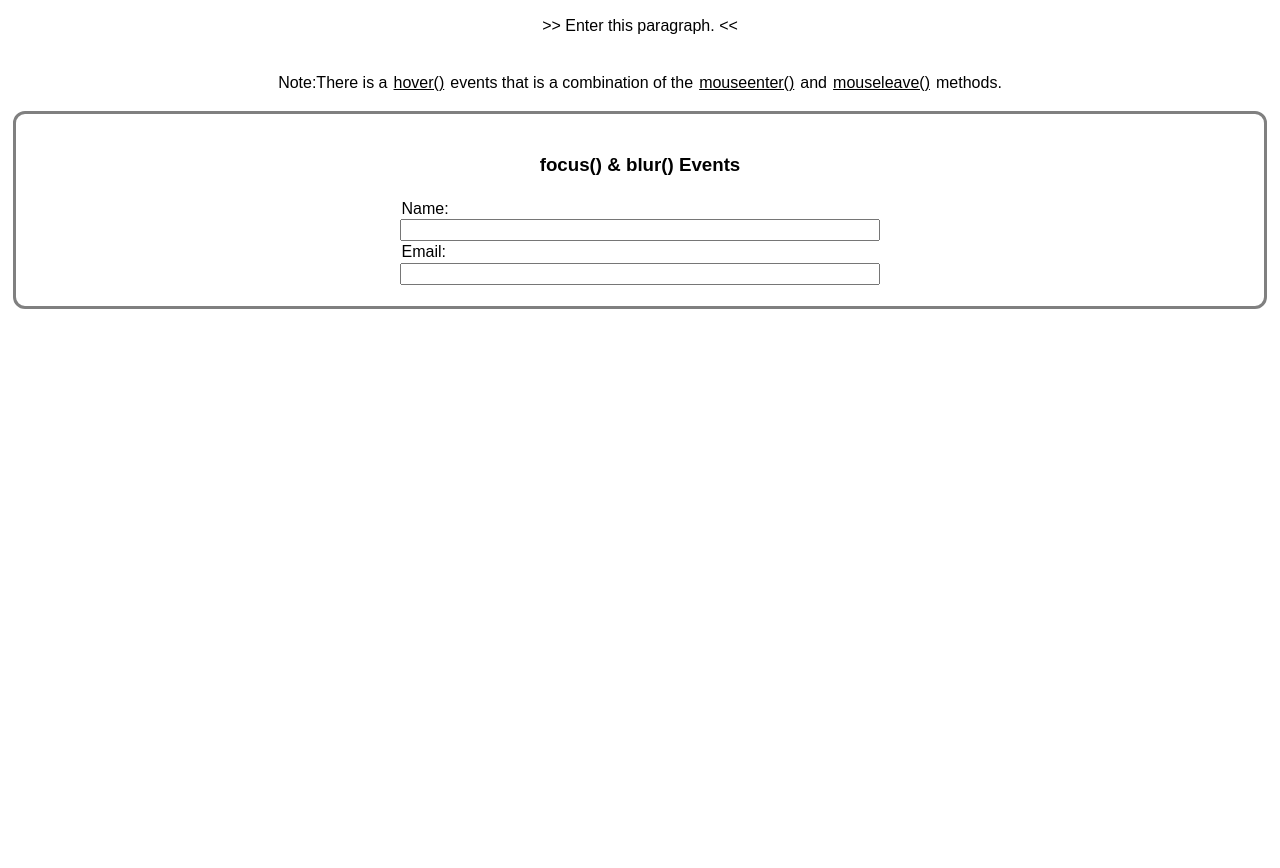
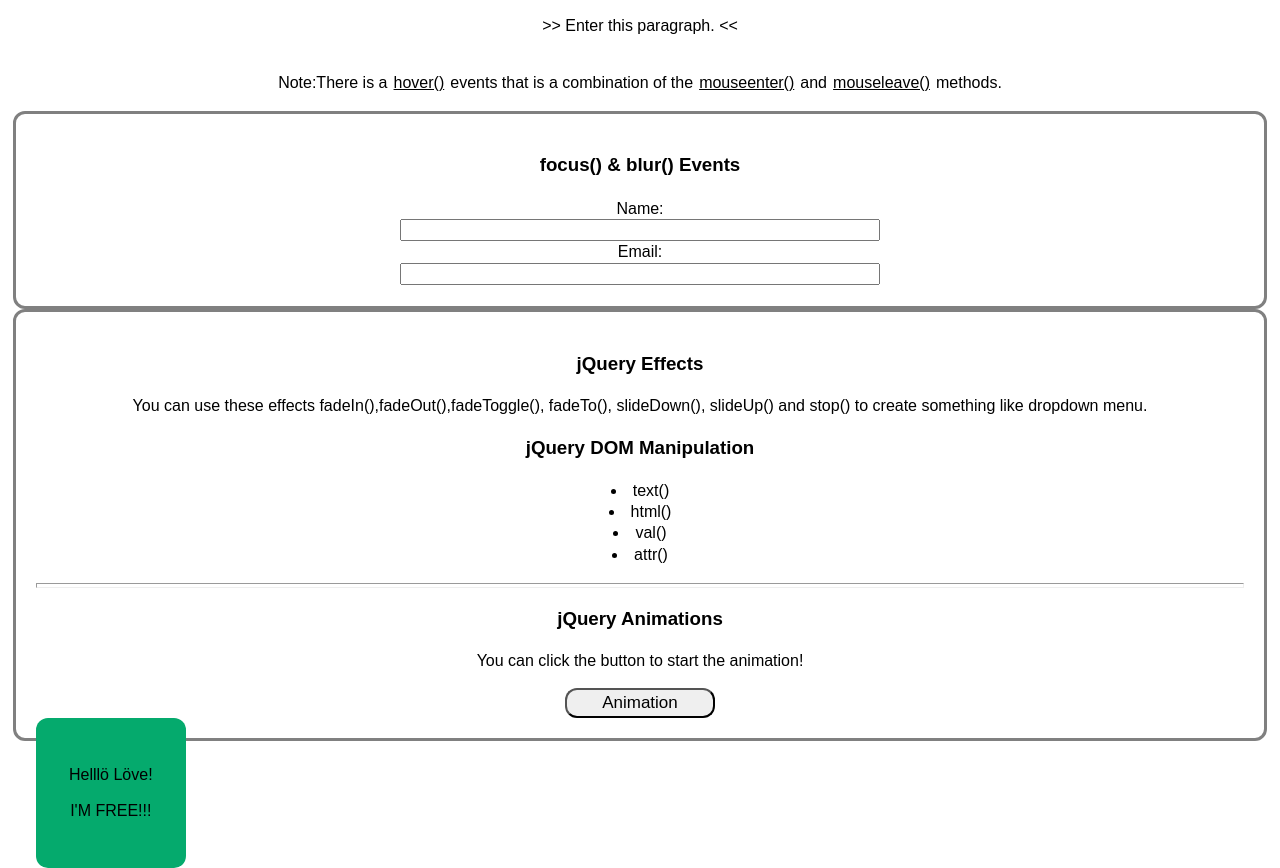
Before and after one commit to koraykolburan/jQuery_Quickstart, a plain HTML site: page index.html in a window 1280 px wide. Shown: the part 1929-2797 px from the top of the page. Before the commit the page ends 2261 px from the top, so only its background shows below. Drawn offline with nearby package versions, Linux system fonts and the light colour scheme.

Commit message:
jQuery Animation was added

```diff
--- a/index.html
+++ b/index.html
@@ -13,6 +13,7 @@
     <h1>jQuery Quick Start</h1>
     <h2>jQuery Events</h2>
 
+    <!-- HEADER -->
     <header>
         <nav>
             <ul id="main-menu" class="menu">
@@ -54,6 +55,7 @@
         </nav>
     </header>
 
+    <!-- MAIN CONTENT -->
     <section>
         <div class="main-content">
             <h3>What is Event Bubbling?</h3>
@@ -75,6 +77,8 @@
         <br>
     </section>
     <hr>
+
+    <!-- OTHER CONTENTS -->
     <article>
         <div class="content2">
             <h3>So, What is Event Delegation?</h3>
@@ -140,12 +144,25 @@
                 <input type="text" name="Email" id="email" autocomplete="email">
             </form>
         </div>
-    </article>
-    <article class="article4">
-
+        <div class="content6">
+            <h3>jQuery Effects</h3>
+            <p>You can use these effects fadeIn(),fadeOut(),fadeToggle(), fadeTo(), slideDown(), slideUp() and stop() to create something like dropdown menu. </p>
+            <h3>jQuery DOM Manipulation</h3>
+            <ul>
+                <li>text()</li>
+                <li>html()</li>
+                <li>val()</li>
+                <li>attr()</li>
+            </ul>
+            <hr>
+            <h3>jQuery Animations</h3>
+            <p>You can click the button to start the animation!</p>
+            <button id="btn2">Animation</button>
+            <div class="animation">Helllö Löve! <br> <br> I'M FREE!!!</div>
+        </div>
     </article>
 
-    <!-- Dark Mode -->
+    <!-- DARK MODE -->
     <aside>
         <button id="btn3">Dark Mode!</button>
         <div class="darkMode-wrapper"></div>
--- a/script.js
+++ b/script.js
@@ -30,7 +30,7 @@ $('#home, .sub-home').hover(
 )
 $('#account, .account').hover(
     function(){
-        accnt.stop().slideDown();
+        accnt.stop().slideDown();  // If you want to hover on submenu you must use stop() in both functions.
     },
     function(){
         accnt.stop().slideUp();
@@ -160,3 +160,19 @@ $('input').focus(function(){
 $('input').blur(function(){
     $(this).css("background-color", "lightblue");
 });
+
+//Animations
+$('#btn2').click(function(){
+    let anm = $(".animation");
+    anm.animate({left:'1200px', opacity: '0.4'}, 'slow');
+    anm.animate({height:'150px', opacity: '0.9'}, 'slow');
+    anm.animate({width:'160px', opacity: '0.9'}, 'slow');
+    anm.animate({fontSize:'1.5em', opacity: '0.8'}, 'slow');
+    anm.animate({top:'2000px', opacity: '0.4'}, 'slow');
+    anm.animate({left:'36px', opacity: '0.9'}, 'slow');
+    anm.animate({top:'2412px', opacity: '0.4'}, 'slow');
+    anm.animate({fontSize:'16px', opacity: '0.9'}, 'slow');
+    anm.animate({fontSize:'0', opacity: '0.9'}, 'slow');
+    anm.animate({height:'20px', opacity: '0.9'}, 'slow');
+    anm.animate({width:'20px', opacity: '0.9'}, 'slow');
+})
--- a/style.css
+++ b/style.css
@@ -195,7 +195,7 @@ h2:first-of-type {
     border-radius: 12px;
     text-align: center;
 }
-.content3 > button {
+#btn1, #btn2 {
     margin: auto;
     width: 150px;
     height: 30px;
@@ -203,18 +203,18 @@ h2:first-of-type {
     text-align: center;
 }
 
-#btn1 {
+#btn1, #btn2 {
     display: block;
     border-radius: 12px;
 }
-#btn1:hover {
+#btn1:hover, #btn2:hover {
     background: #333;
     border-radius: 12px;
     color: white;
     cursor: pointer;
 }
 
-.content4, .content5 h3 {
+.content4, .content5, .content6, .content6 > h3 {
     text-align: center;
 }
 
@@ -252,7 +252,7 @@ p.darkMode-wrapper {
     background-color: pink ;
     color: black;
 }
-.content5 {
+.content5, .content6 {
     padding: 20px;
     border: 3px solid grey;
     border-radius: 12px;
@@ -264,3 +264,22 @@ p.darkMode-wrapper {
     width: 40%;
     margin-left: 30%;
 }
+
+/* Animation */
+.animation {
+    background: #05AA6D;
+    height: 150px;
+    width: 150px;
+    position: absolute;
+    border-radius: 12px;
+    text-align: center;
+    display: flex;
+    align-items: center;
+    justify-content: space-evenly;
+}
+
+.content6 > ul > li {
+    list-style-type: disc;
+    text-align: center;
+    list-style-position: inside;
+}
```
